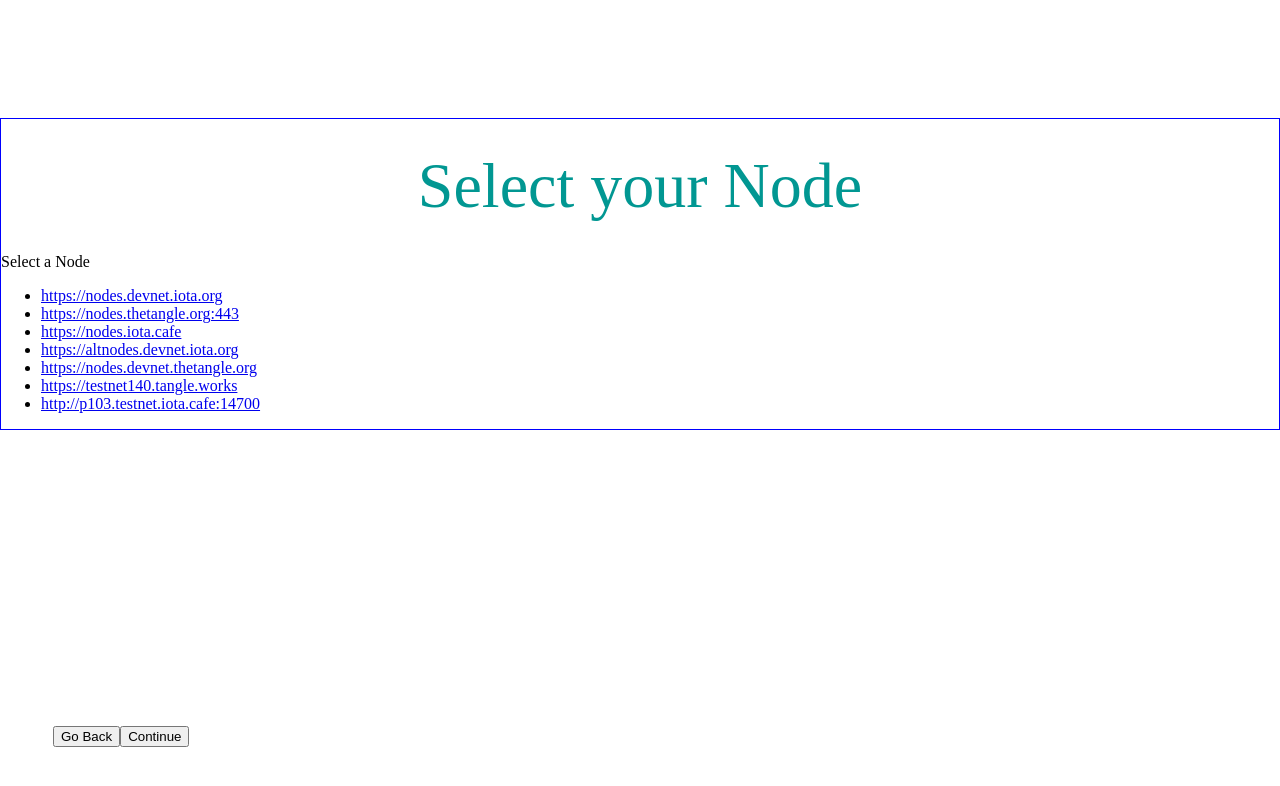
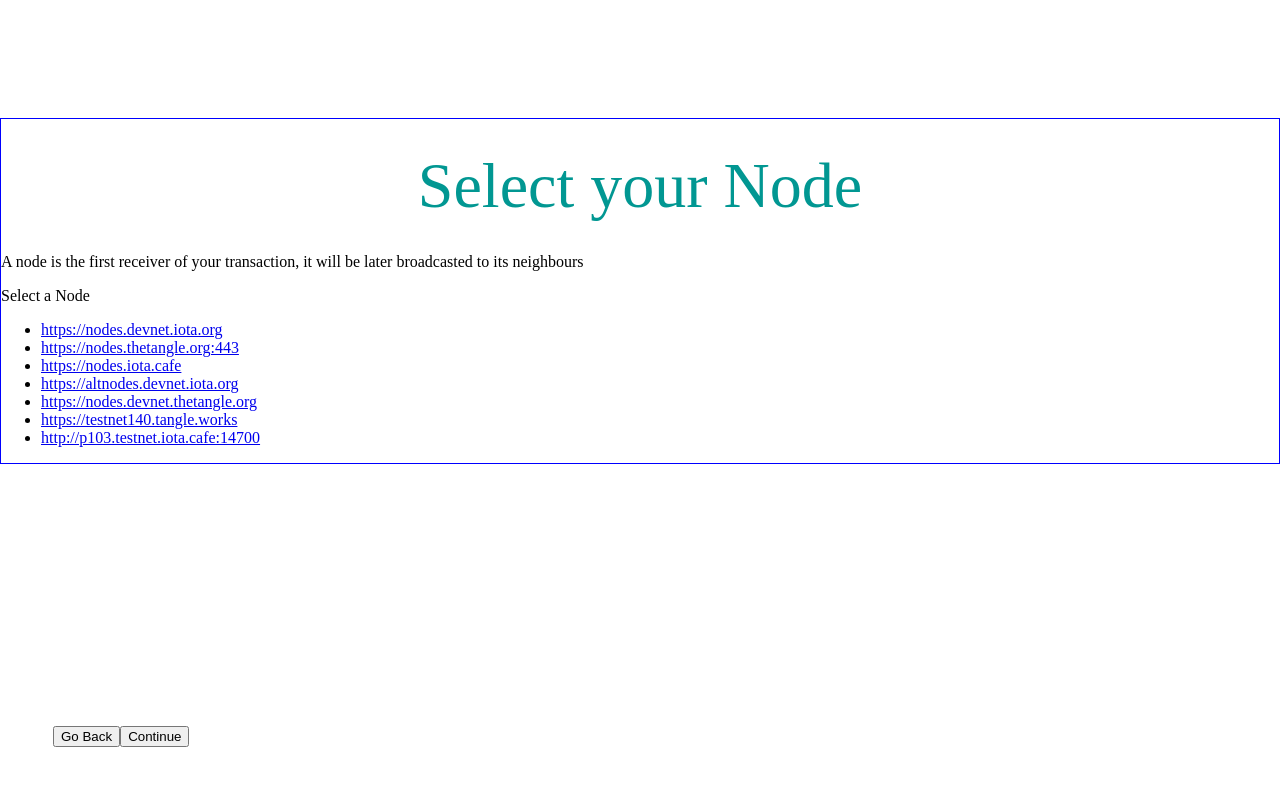
Before and after one commit to iotaledger/poc-document-immutable-blueprint, a React (Create React App) app: page /node in a window 1280 px wide. Shown: the top 786 px of the page. Built offline with nearby package versions, Linux system fonts and the light colour scheme.

Commit message:
added description in the node selection page

```diff
--- a/src/partials/SelectNode.js
+++ b/src/partials/SelectNode.js
@@ -28,29 +28,13 @@ class SelectNode extends Component {
           {title}
         </span>
       </div>
-      {/*
-      <div style={{ width: '100%', position: 'relative', overflow: 'hidden', display: 'inline-block' }}>
-        <SelectFileArea fileSelected={this.props.hashValue} />
-        <input style={{ height: '100%', fontSize:'100px', opacity: '0', position: 'absolute', left: '0', top: '0' }}
-               type="file"
-               id="input"
-               onChange={this.props.handleFileSet}
-        />
-      </div>
-      */}
-      <div>
+      <p>A node is the first receiver of your transaction, it will be later broadcasted to its neighbours</p>
       <DropDown
         nodes={nodes}
         onProviderSelected={this.props.onProviderSelected}
         styles={styles}
         provider={this.props.provider}
       />
-      </div>
-      {/*
-         <div style={{display: 'block', marginTop: '30px'}}>
-           <div><span className="text text--level2">Calculated Hash Value:</span></div>
-           <div>{this.props.hashValue}</div>
-         </div>*/}
       </div>)
   }
 }
```
Lines whose indentation alone changed are shown as unchanged.
